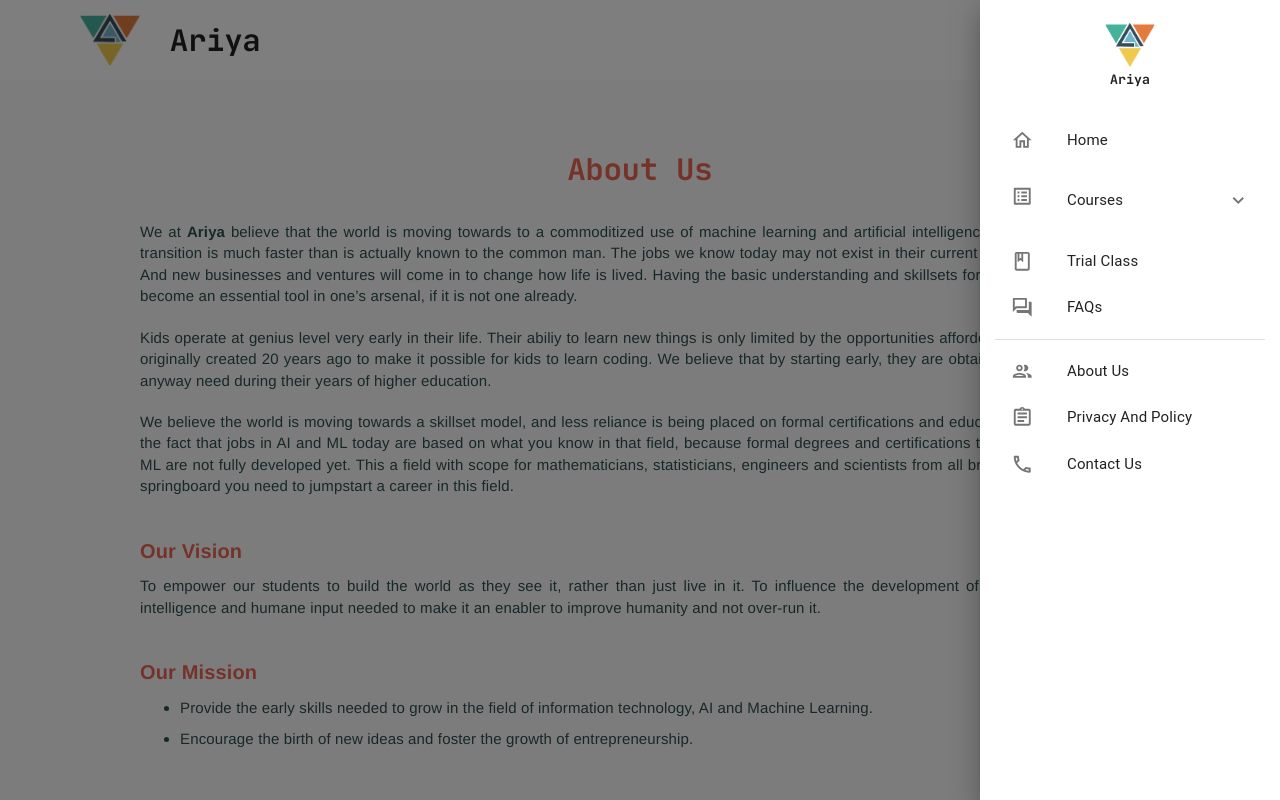
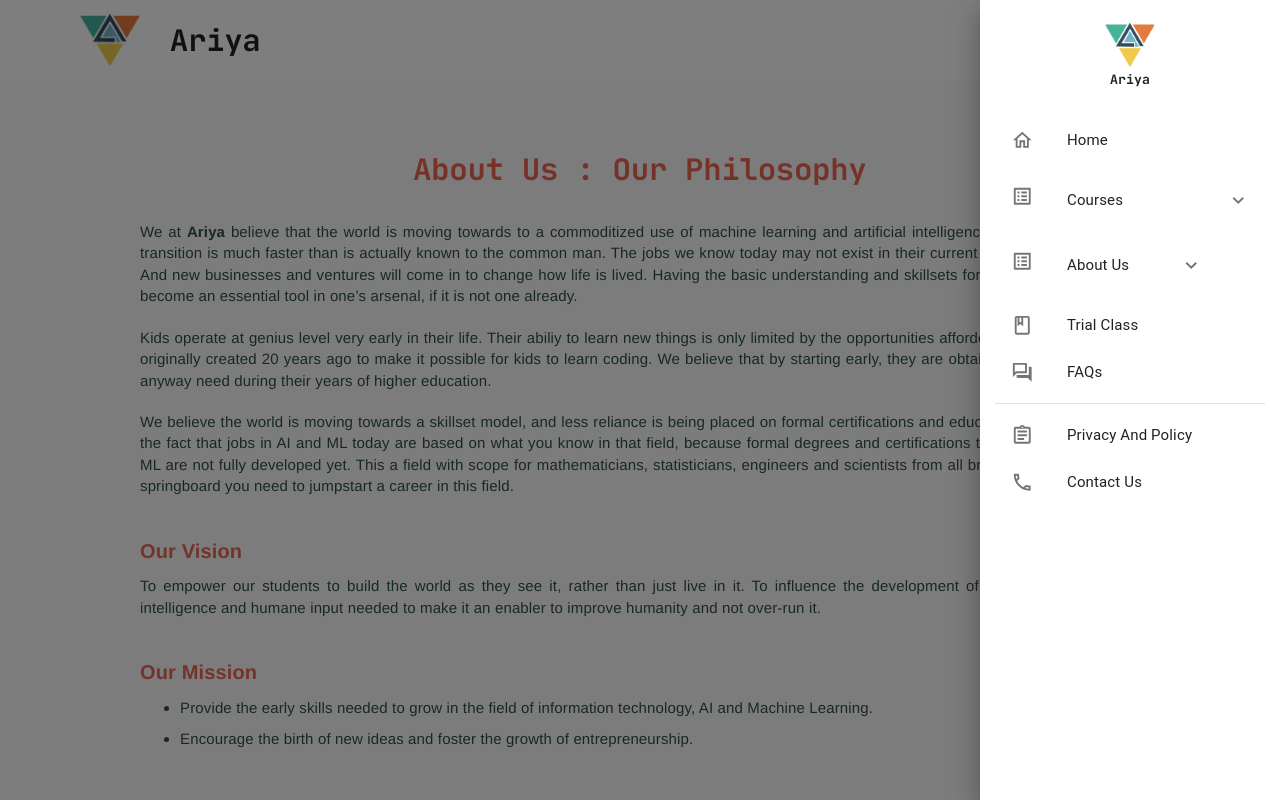
Before and after one commit to superstark02/Ariya-Website, a React (Create React App) app: page /about_us in a window 1280 px wide. Both pictures are taken after a click on the button "menu". Shown: the top 800 px of the page. Built offline with nearby package versions, Linux system fonts and the light colour scheme.

Commit message:
4/8/2020

```diff
--- a/src/Components/AppBar.js
+++ b/src/Components/AppBar.js
@@ -135,6 +135,28 @@
                         </Accordion>
                     </ListItem>
 
+                    <ListItem style={{ padding: "0px" }} >
+                        <Accordion elevation={0} >
+                            <AccordionSummary
+                                expandIcon={<ExpandMoreIcon />}
+                                aria-controls="panel1a-content"
+                                id="panel1a-header"
+                            >
+                                <ListItemIcon><ListAltOutlinedIcon /></ListItemIcon>
+                                <ListItemText primary='About Us' />
+                            </AccordionSummary>
+                            <AccordionDetails >
+                                <List >
+                                    <a href='/about_us' className='Link' ><ListItem button >
+                                        <ListItemIcon><PeopleOutlineOutlinedIcon /></ListItemIcon>
+                                        <ListItemText primary='Our Philosophy' />
+                                    </ListItem></a>
+                                </List>
+                            </AccordionDetails>
+                        </Accordion>
+                    </ListItem>
+
+
                     <a href='/trial_classes' className='Link' ><ListItem button >
                         <ListItemIcon><ClassOutlinedIcon /></ListItemIcon>
                         <ListItemText primary='Trial Class' />
@@ -148,12 +170,6 @@
                 </List>
                 <Divider />
                 <List>
-
-
-                    <a href='/about_us' className='Link' ><ListItem button >
-                        <ListItemIcon><PeopleOutlineOutlinedIcon /></ListItemIcon>
-                        <ListItemText primary='About Us' />
-                    </ListItem></a>
 
                     <a href='/policy_and_privacy' className='Link'><ListItem button >
                         <ListItemIcon><AssignmentOutlinedIcon /></ListItemIcon>
--- a/src/Home.js
+++ b/src/Home.js
@@ -104,7 +104,7 @@
               {
                 think.map(item => {
                   return (
-                    <div className="class-card" style={{ boxShadow: "2px 2px 10px " + item.color, borderRadius: "10px", height: "550px", margin: "0px 20px" }} >
+                    <div className="class-card" style={{ boxShadow: "2px 2px 10px " + item.color, borderRadius: "10px", height: "580px", margin: "0px 20px" }} >
                       <img src={item.imag} alt="s" height="200px" />
                       <div style={{ textAlign: "center", textTransform: "uppercase", fontWeight: "300", fontSize: "20px" }} >
                         {item.name}
--- a/src/Pages/About.js
+++ b/src/Pages/About.js
@@ -12,7 +12,7 @@
                     <MyAppBar />
                     <div className='aboutMain' >
                         <div className='heading' style={{ backgroundColor: 'transparent' }} >
-                            About Us
+                            About Us : Our Philosophy
                         </div>
                     </div>
 
```
